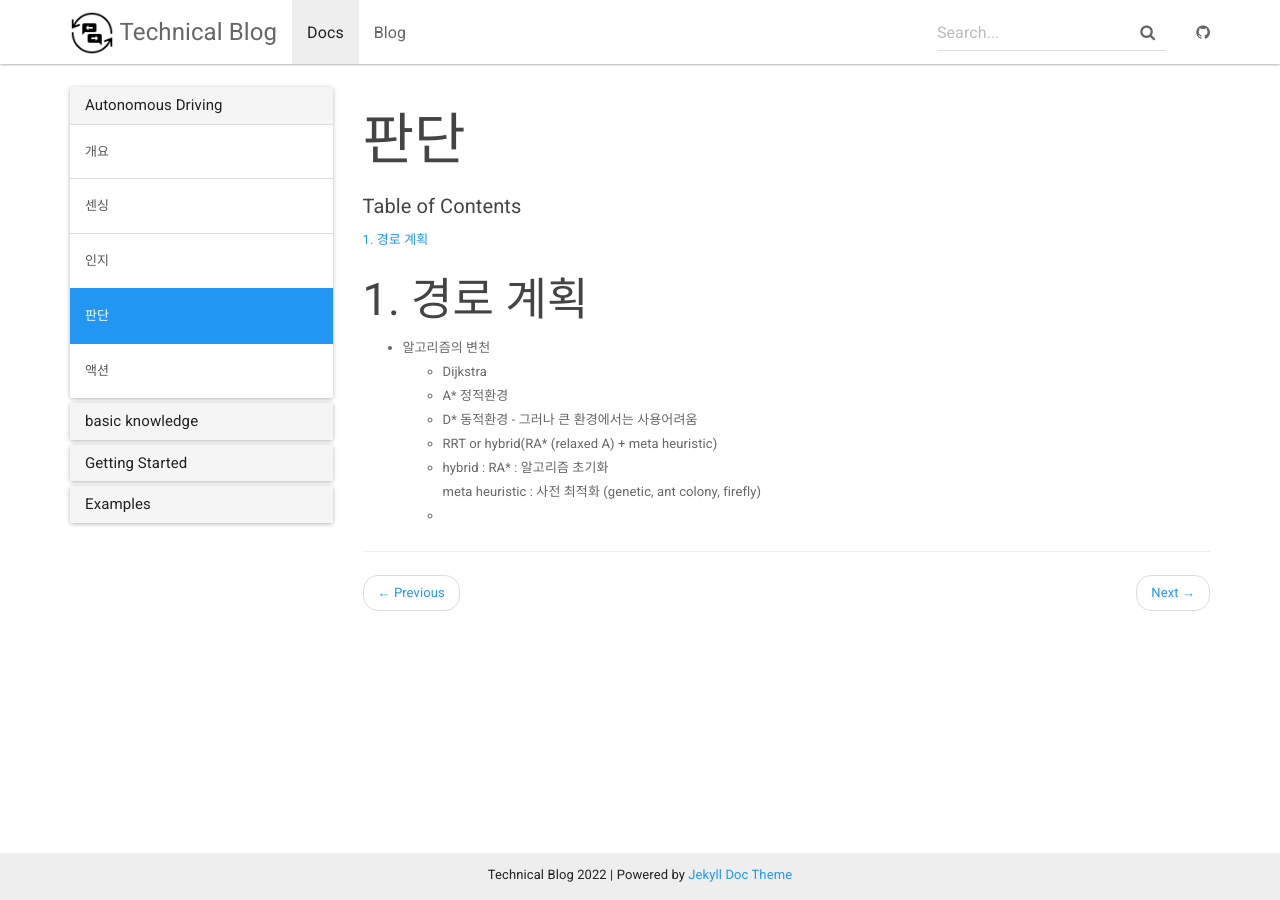
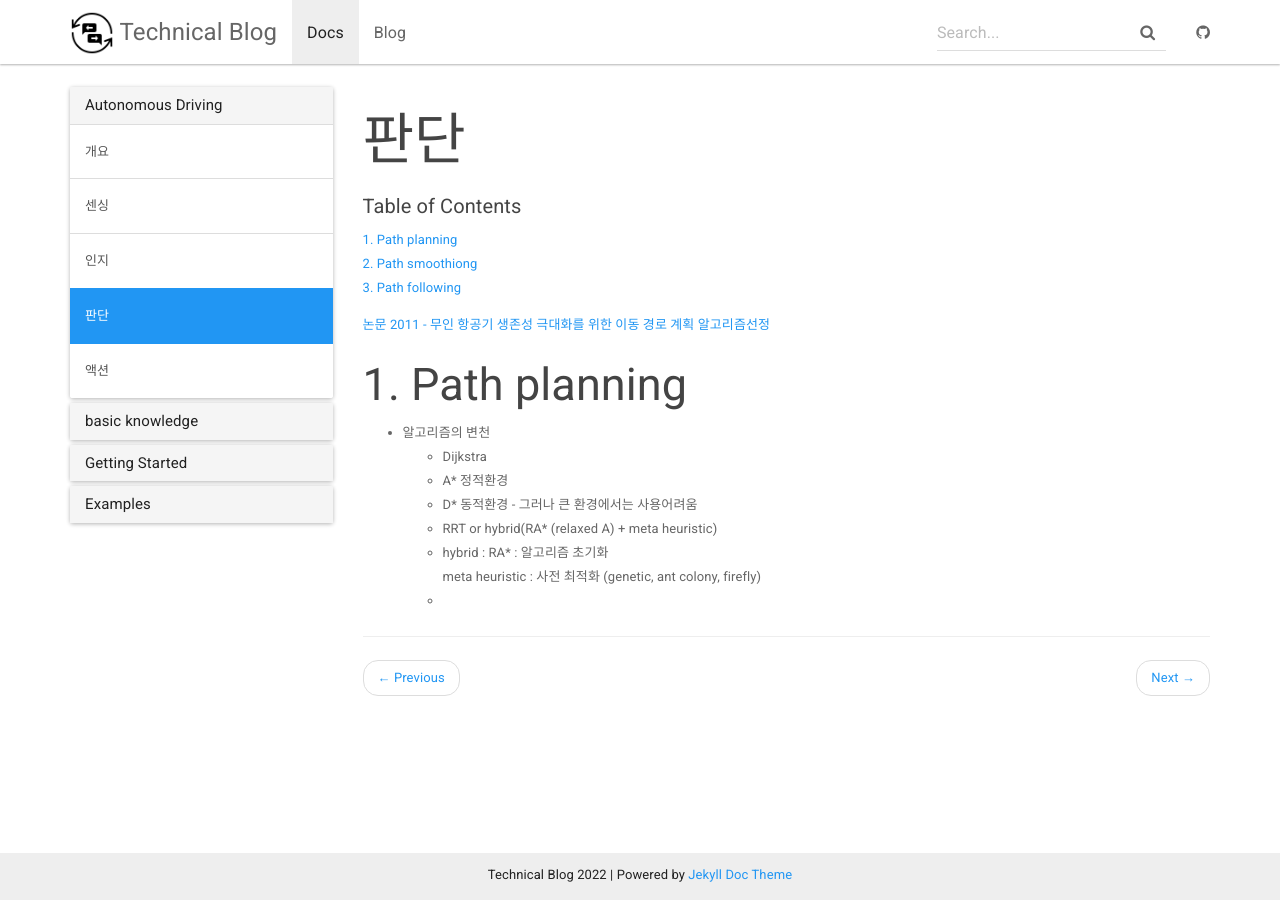
Before and after one commit to contravia-cloud/TechnicalBlog2, a Jekyll site: the page built from _docs/AutonomousDriving/decision.md, in a window 1280 px wide. Built offline with Jekyll 4.4.1, drawn with Linux system fonts in a browser that asks for light colours.

Commit message:
Update decision.md

```diff
--- a/_docs/AutonomousDriving/decision.md
+++ b/_docs/AutonomousDriving/decision.md
@@ -5,11 +5,16 @@ permalink: /docs/AD4/
 
 
 ##### Table of Contents
-[1. 경로 계획](#pathPlanning)
+[1. Path planning](#pathPlanning)
+[2. Path smoothiong](#pathSmoothing)
+[3. Path following](#pathFollowing)
+
+
+[논문 2011 - 무인 항공기 생존성 극대화를 위한 이동 경로 계획 알고리즘선정](https://www.koreascience.or.kr/article/JAKO201128563049638.pdf)
 
 
 <a name="pathPlanning" />
-## 1. 경로 계획
+## 1. Path planning
 - 알고리즘의 변천
   - Dijkstra
   - A* 정적환경
```
